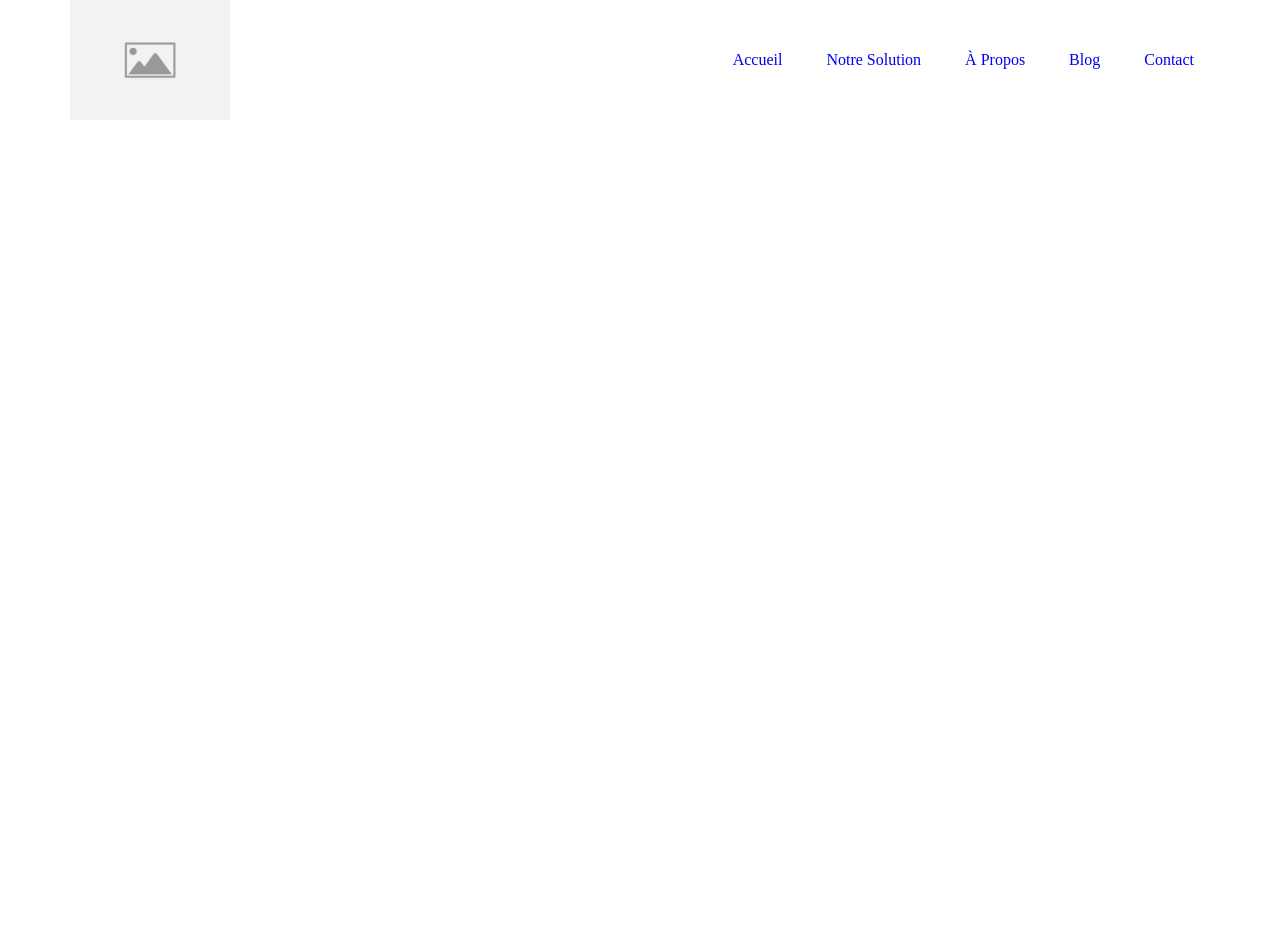
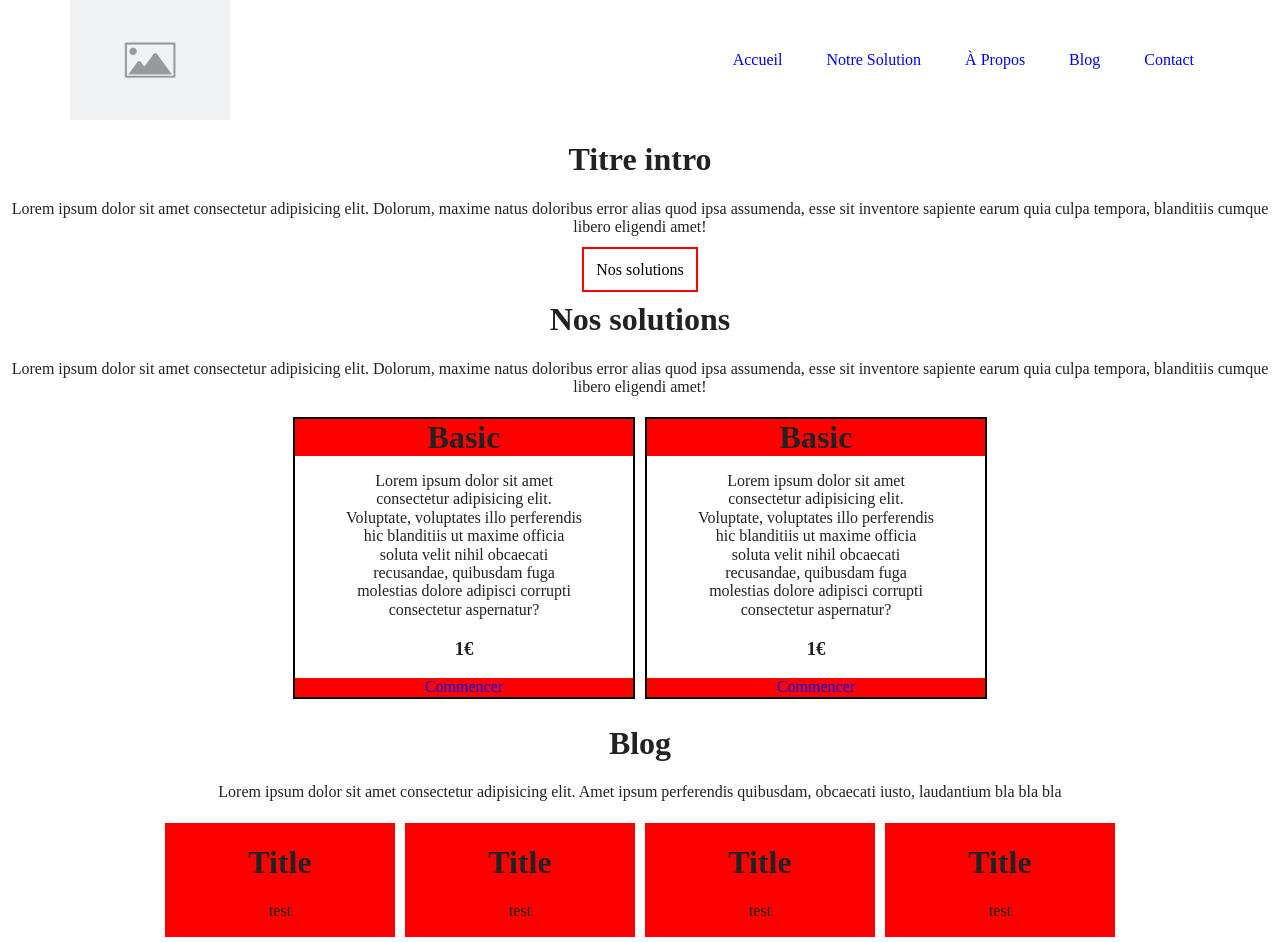
Before and after one commit to ggxm-ecv/Offishall, a website built with Parcel: page index.html in a window 1280 px wide. Before the commit the page ends 800 px from the top, so only its background shows below. Built offline with nearby package versions, Linux system fonts and the light colour scheme.

Commit message:
website structure

```diff
--- a/index.html
+++ b/index.html
@@ -44,8 +44,64 @@
     <div class="banner">
 
     </div>
-    <div class="">
-
+    <div class="intro">
+      <h1>Titre intro</h1>
+      <p>Lorem ipsum dolor sit amet consectetur adipisicing elit. Dolorum, maxime natus doloribus error alias quod ipsa assumenda, esse sit inventore sapiente earum quia culpa tempora, blanditiis cumque libero eligendi amet!</p>
+      <div class="btn">
+        <a href="#solutions">Nos solutions</a>
+      </div>
+    </div>
+    <div id="solutions" class="solutions">
+      <h1>Nos solutions</h1>
+      <p>Lorem ipsum dolor sit amet consectetur adipisicing elit. Dolorum, maxime natus doloribus error alias quod ipsa assumenda, esse sit inventore sapiente earum quia culpa tempora, blanditiis cumque libero eligendi amet!</p>
+      <div class="solutions__cards">
+        <div class="solutions__cards-basic">
+          <div class="head">
+            <h1>Basic</h1>
+          </div>
+          <div class="body">
+            <p>Lorem ipsum dolor sit amet consectetur adipisicing elit. Voluptate, voluptates illo perferendis hic blanditiis ut maxime officia soluta velit nihil obcaecati recusandae, quibusdam fuga molestias dolore adipisci corrupti consectetur aspernatur?</p>
+            <h3>1€</h3>
+          </div>
+          <div class="begin">
+            <a href="#">Commencer</a>
+          </div>
+        </div>
+        <div class="solutions__cards-premium">
+          <div class="head">
+            <h1>Basic</h1>
+          </div>
+          <div class="body">
+            <p>Lorem ipsum dolor sit amet consectetur adipisicing elit. Voluptate, voluptates illo perferendis hic blanditiis ut maxime officia soluta velit nihil obcaecati recusandae, quibusdam fuga molestias dolore adipisci corrupti consectetur aspernatur?</p>
+            <h3>1€</h3>
+          </div>
+          <div class="begin">
+            <a href="#">Commencer</a>
+          </div>
+        </div>
+      </div>
+    </div>
+    <div class="blog">
+      <h1>Blog</h1>
+      <p>Lorem ipsum dolor sit amet consectetur adipisicing elit. Amet ipsum perferendis quibusdam, obcaecati iusto, laudantium bla bla bla</p>
+      <div class="blog__posts">
+        <div class="blog__posts-item">
+          <h1>Title</h1>
+          <p>test</p>
+        </div>
+        <div class="blog__posts-item">
+          <h1>Title</h1>
+          <p>test</p>
+        </div>
+        <div class="blog__posts-item">
+          <h1>Title</h1>
+          <p>test</p>
+        </div>
+        <div class="blog__posts-item">
+          <h1>Title</h1>
+          <p>test</p>
+        </div>
+      </div>
     </div>
   </main>
 
--- a/sass/style.scss
+++ b/sass/style.scss
@@ -36,3 +36,68 @@
     padding: 8px 16px;
   }
 }
+
+/*******************************************
+----------- Intro
+*******************************************/
+.intro {
+  width: 100%;
+  text-align: center;
+  .btn {
+    margin: auto;
+    margin-top: 25px;
+    a {
+      text-transform: none;
+      color: black;
+      padding: 12px;
+      background-color: transparent;
+      border: 2px solid red;
+    }
+  }
+}
+
+/*******************************************
+----------- Solutions
+*******************************************/
+.solutions {
+  width: 100%;
+  text-align: center;
+  &__cards {
+    display: flex;
+    width: 55%;
+    margin: auto;
+    &-basic,&-premium {
+      border: 2px solid black;
+      width: 100%;
+      margin: 5px;
+      .head h1 {
+        margin: 0;
+        background-color: red;
+      }
+      .body p {
+        padding: 0 50px;
+      }
+      .begin {
+        background-color: red;
+      }
+    }
+  }
+}
+
+/*******************************************
+----------- Blog
+*******************************************/
+.blog {
+  width: 100%;
+  text-align: center;
+  &__posts {
+    display: flex;
+    width: 75%;
+    margin: auto;
+    &-item {
+      width: 70%;
+      background-color: red;
+      margin: 5px;
+    }
+  }
+}
```
Also changed, not shown: css/style.css, 1 other file.
